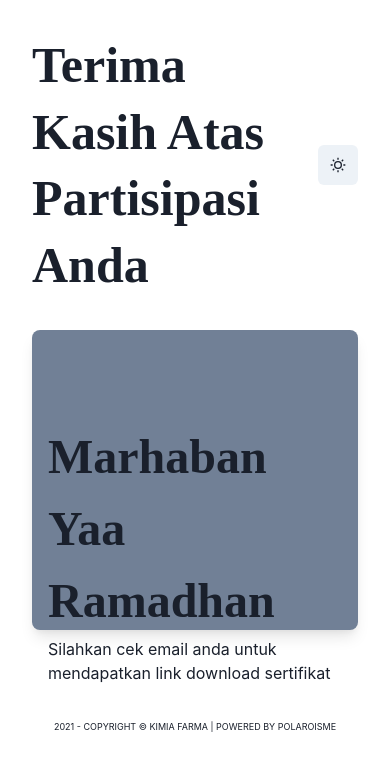
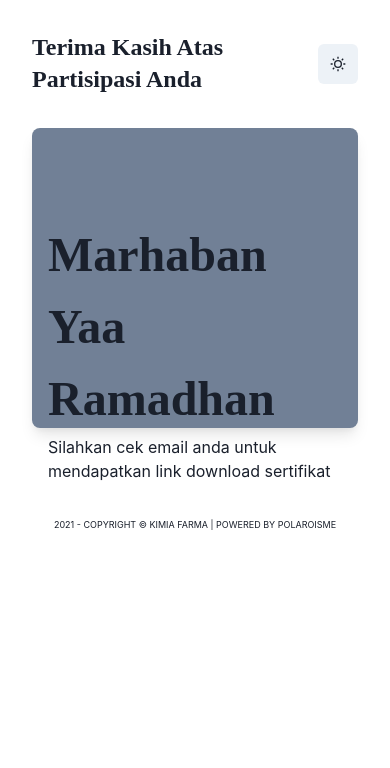
Before and after one commit to kimbazz/simple-mail-chakra, a Next.js app: page /thankyou in a window 390 px wide. Shown: the top 768 px of the page. Built offline with nearby package versions, Linux system fonts and the light colour scheme.

Commit message:
Styling Header Thank You For Responsive

```diff
--- a/src/components/layout/HeaderThankYou.tsx
+++ b/src/components/layout/HeaderThankYou.tsx
@@ -5,7 +5,10 @@ import ThemeToggle from "./ThemeToggle";
 const HeaderThankYou = () => {
   return (
     <Flex as="header" width="full" align="center">
-      <Heading fontSize="50px" fontFamily="Baskerville">
+      <Heading
+        fontSize={{ base: "24px", md: "36px", lg: "48px" }}
+        fontFamily="Baskerville"
+      >
         Terima Kasih Atas Partisipasi Anda
       </Heading>
       <Box marginLeft="auto">
```
